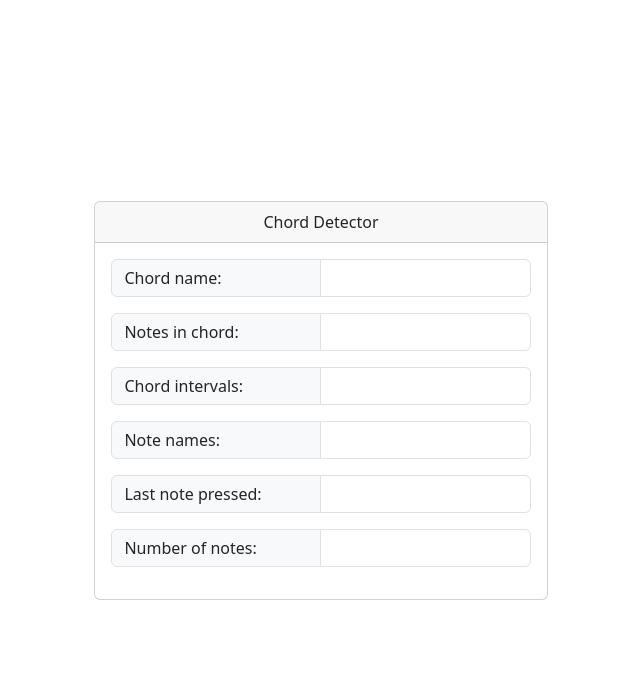
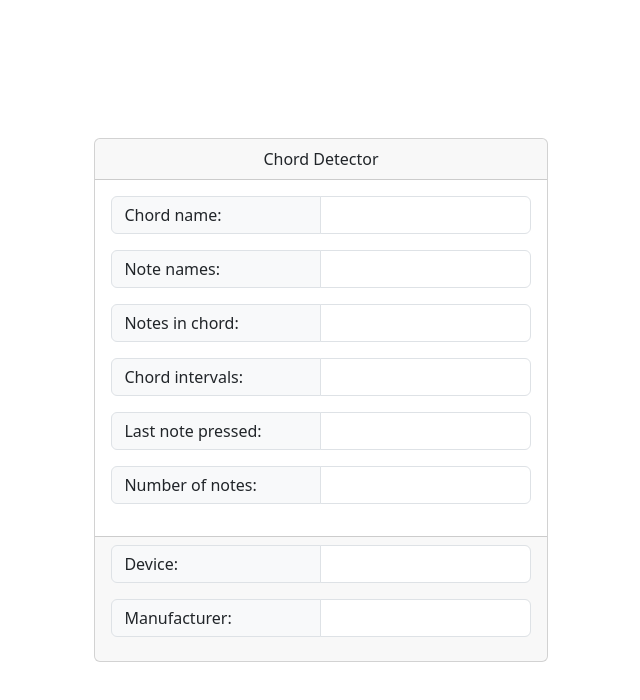
Before and after one commit to mtickle/midi-app, a React (Vite) app: page / in a window 1280 px wide. Shown: the top 700 px of the page, without its empty margins (319-959 px from the left). Built offline with nearby package versions, Linux system fonts and the light colour scheme.

Commit message:
Working on chords

```diff
--- a/src/App.jsx
+++ b/src/App.jsx
@@ -7,6 +7,8 @@ import './App.css'
 
 function App() {
 
+  const [deviceName, setDeviceName] = useState([]);
+  const [deviceManufacturer, setDeviceManufacturer] = useState([]);
   const [midiAccess, setMidiAccess] = useState(null);
   const [messages, setMessages] = useState([]);
   const [noteName, setNoteName] = useState([]);
@@ -17,24 +19,28 @@ function App() {
   const [chordName, setChordName] = useState([]);
   const [chordIntervals, setChordIntervals] = useState([]);
 
+  //--- Create a Set to hold the pressed notes.
+  let pressedKeys = new Set();
 
+  //--- Define the base chords and their intervals.
   const baseChords = {
-    'C': [0, 4, 7],
-    'Cm': [0, 3, 7],
-    'D': [2, 6, 9],
-    'Dsus2': [2, 4, 9],
-    'Dsus4': [2, 7, 9],
-    'Dm': [2, 5, 9],
-    'E': [4, 8, 11],
-    'Em': [4, 7, 11],
-    'F': [5, 9, 0],
-    'Fm': [5, 8, 0],
-    'G': [7, 11, 2],
-    'Gm': [7, 10, 2],
-    'A': [9, 1, 4],
-    'Am': [9, 0, 4],
-    'B': [11, 3, 6],
-    'Bm': [11, 2, 6]
+    'C': [0,4,7],
+    'Cadd9': [0,4,7,11],
+    'Cm': [0,3,7],
+    'D': [2,6,9],
+    'Dsus2': [2,4,9],
+    'Dsus4': [2,7,9],
+    'Dm': [2,5,9],
+    'E': [4,8,11],
+    'Em': [4,7,11],
+    'F': [5,9,0],
+    'Fm': [5,8,0],
+    'G': [7,11,2],
+    'Gm': [7,10,2],
+    'A': [9,1,4],
+    'Am': [9,0,4],
+    'B': [11,3,6],
+    'Bm': [11,2,6]
   };
 
 
@@ -44,6 +50,8 @@ function App() {
         setMidiAccess(access);
         for (let input of access.inputs.values()) {
           input.onmidimessage = processMIDIMessage;
+          setDeviceName(input.name);
+          setDeviceManufacturer(input.manufacturer);
         }
       })
       .catch((err) => console.error("MIDI Access Error:", err));
@@ -64,9 +72,6 @@ function App() {
     }
   }
 
-  //--- Create a Set to hold the pressed notes.
-  let pressedKeys = new Set();
-
   //--- Handle the note ON event. Add the note to the set and detect the chord.
   function noteOn(note) {
     setNoteName(getMidiNoteName(note));
@@ -81,7 +86,6 @@ function App() {
     processChord();
   }
 
-
   function processChord() {
 
     //--- Show how many keys were pressed.
@@ -92,6 +96,7 @@ function App() {
       setChordNotes("");
       setChordIntervals("");
       setChordName("");
+      setNoteNames("");
       return;
     }
 
@@ -110,24 +115,18 @@ function App() {
       if (intervals.every(interval => noteSet.has(interval))) {
         setChordIntervals(intervals);
         setChordName(chord);
-
       }
     }
   }
 
+  //--- Extract the note names from the note set.
   function extractChordNotes(noteSet) {
-    //const notes = chordNotes.map(note => getMidiNoteName(note));
-    //setNoteNames(chordNotes.map(note => getMidiNoteName(note)));
-    //noteSet.forEach(key => getMidiNoteName(console.log(key)))
-    console.log(noteSet)
 
     let result = "";
-
-    Object.keys(noteSet).forEach(key => {
-      result += "::" + key.toString();
+    noteSet.forEach(key => {
+      result += getMidiNoteName(key) + " ";
     });
-
-    console.log(result); // Output: "abc"
+    setNoteNames(result);
 
   }
 
@@ -147,34 +146,47 @@ function App() {
         <Card.Body>
           <InputGroup className="mb-3">
             <InputGroup.Text className="w-50" id="basic-addon1">Chord name: </InputGroup.Text>
-            <Form.Control value={chordName} onChange={setChordName} />
+            <Form.Control value={chordName} onChange={setChordName} readOnly />
+          </InputGroup>
+
+          <InputGroup className="mb-3">
+            <InputGroup.Text className="w-50" id="basic-addon1">Note names: </InputGroup.Text>
+            <Form.Control value={noteNames} onChange={setNoteNames} readOnly />
           </InputGroup>
 
           <InputGroup className="mb-3">
             <InputGroup.Text className="w-50" id="basic-addon1">Notes in chord: </InputGroup.Text>
-            <Form.Control value={chordNotes} onChange={setChordNotes} />
+            <Form.Control value={chordNotes} onChange={setChordNotes} readOnly />
           </InputGroup>
 
           <InputGroup className="mb-3">
             <InputGroup.Text className="w-50" id="basic-addon1">Chord intervals: </InputGroup.Text>
-            <Form.Control value={chordIntervals} onChange={setChordIntervals} />
+            <Form.Control value={chordIntervals} onChange={setChordIntervals} readOnly />
           </InputGroup>
 
-          <InputGroup className="mb-3">
-            <InputGroup.Text className="w-50" id="basic-addon1">Note names: </InputGroup.Text>
-            <Form.Control value={noteNames} onChange={setNoteNames} />
-          </InputGroup>
+
 
           <InputGroup className="mb-3">
             <InputGroup.Text className="w-50" id="basic-addon1">Last note pressed: </InputGroup.Text>
-            <Form.Control value={noteName} onChange={setNoteName} />
+            <Form.Control value={noteName} onChange={setNoteName} readOnly />
           </InputGroup>
 
           <InputGroup className="mb-3">
             <InputGroup.Text className="w-50" id="basic-addon1">Number of notes: </InputGroup.Text>
-            <Form.Control value={noteCount} onChange={setNoteCount} />
+            <Form.Control value={noteCount} onChange={setNoteCount} readOnly />
           </InputGroup>
         </Card.Body>
+
+        <Card.Footer>
+        <InputGroup className="mb-3">
+            <InputGroup.Text className="w-50" id="basic-addon1">Device: </InputGroup.Text>
+            <Form.Control value={deviceName} onChange={setDeviceName} readOnly/>
+          </InputGroup>
+          <InputGroup className="mb-3">
+            <InputGroup.Text className="w-50" id="basic-addon1">Manufacturer: </InputGroup.Text>
+            <Form.Control value={deviceManufacturer} onChange={setDeviceManufacturer} readOnly />
+          </InputGroup>
+        </Card.Footer>
       </Card>
 
 
```
